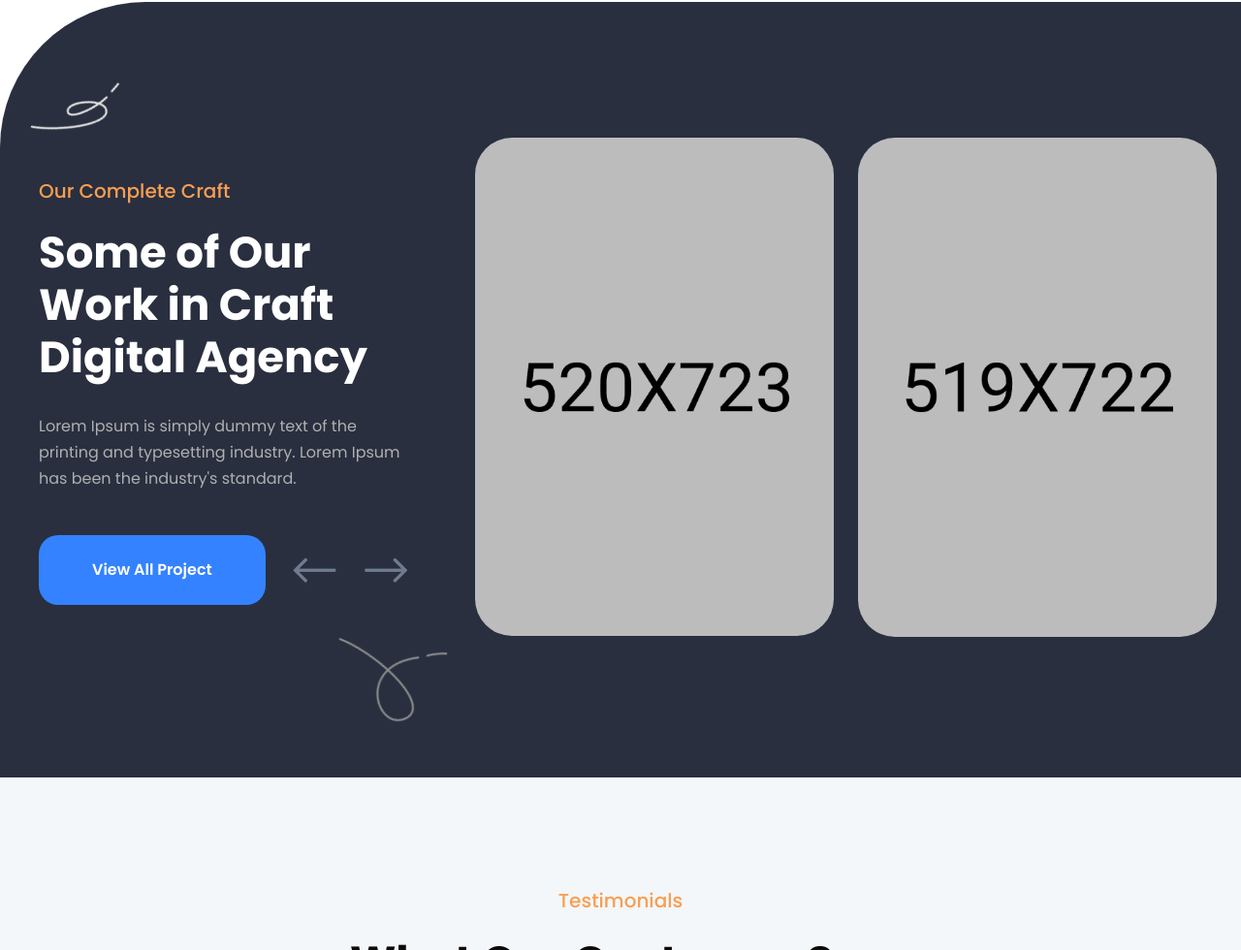
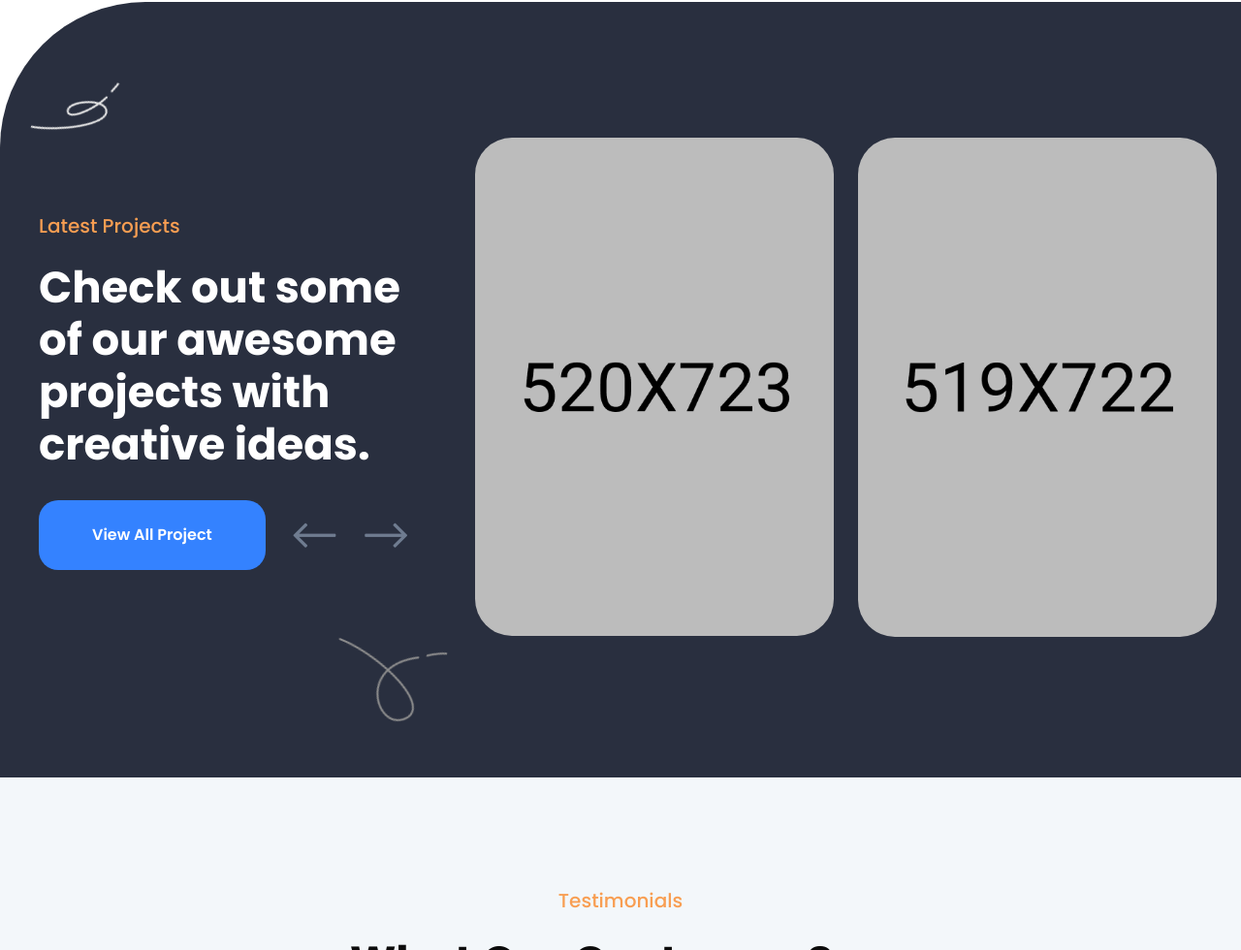
Before and after one commit to m-yunus/creative-panda, a plain HTML site: page index.html in a window 1280 px wide. Shown: the part 3413-4393 px from the top of the page at 97% size. Drawn offline with Linux system fonts and the light colour scheme; animation ran at ten frames a second.

Commit message:
our works section added

```diff
--- a/index.html
+++ b/index.html
@@ -399,10 +399,11 @@
                         <div class="col-xl-4">
                             <div class="project-content">
                                 <div class="section-title white-title mb-30">
-                                    <span class="sub-title">Our Complete Craft</span>
-                                    <h2 class="title">Some of Our Work in Craft Digital Agency</h2>
+                                    <span class="sub-title">Latest Projects</span>
+                                    <h2 class="title">Check out some of our
+                                        awesome projects with creative ideas.</h2>
                                 </div>
-                                <p>Lorem Ipsum is simply dummy text of the printing and typesetting industry. Lorem Ipsum has been the industry's standard.</p>
+                                <!-- <p>Lorem Ipsum is simply dummy text of the printing and typesetting industry. Lorem Ipsum has been the industry's standard.</p> -->
                                 <div class="content-bottom">
                                     <a href="about-me.html" class="btn">View All Project <span></span></a>
                                     <div class="project-nav">
```
